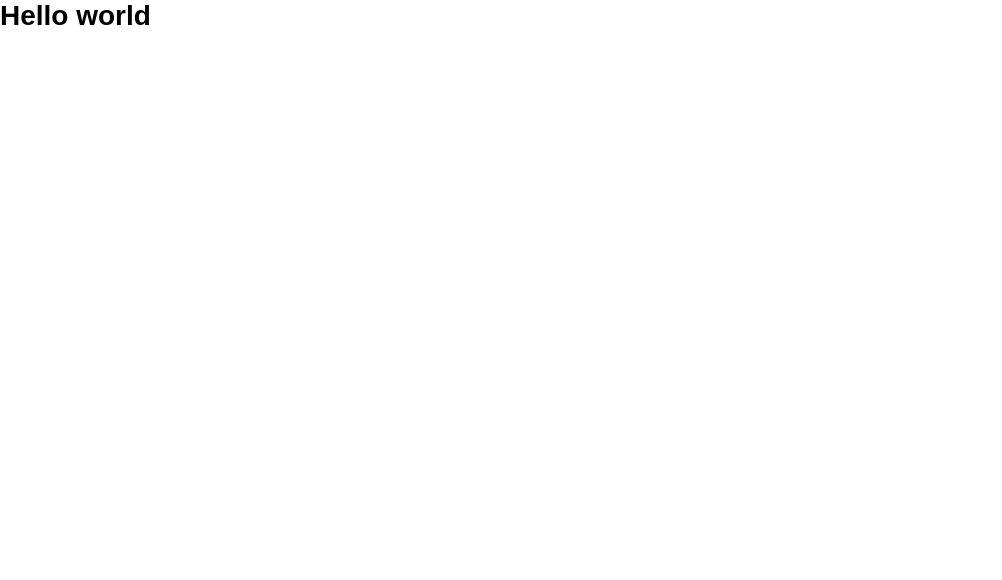
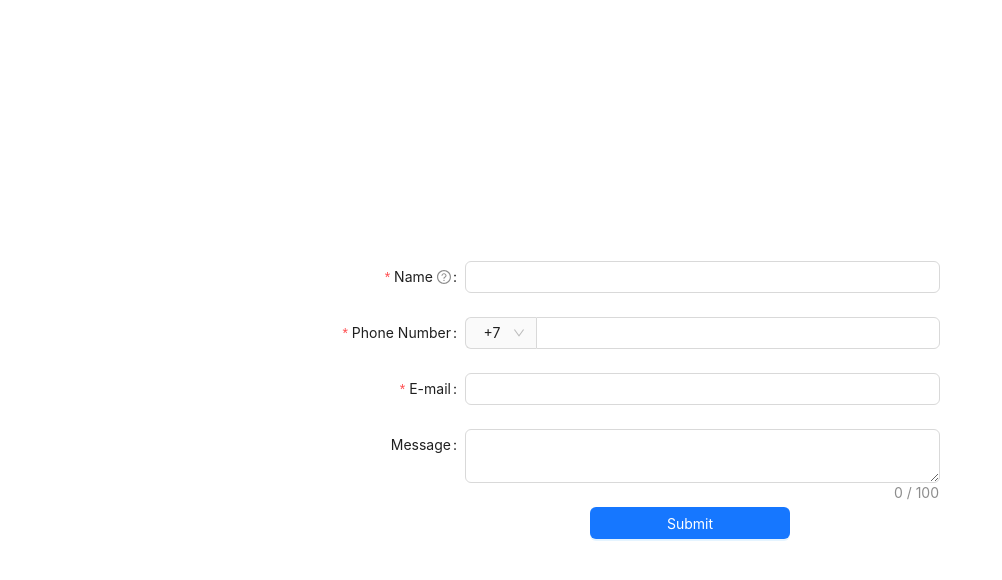
Before and after one commit to Fpsska/React-Bitrix-Form, a React (Create React App) app: page / in a window 1280 px wide. Shown: the top 580 px of the page, without its empty margins (0-1002 px from the left). Built offline with nearby package versions, Linux system fonts and the light colour scheme.

Commit message:
feat: create FeedbackForm.tsx component, header, footer markup, use in App.tsx & styles for main, container HTML-elmts

```diff
--- a/package.json
+++ b/package.json
@@ -3,7 +3,6 @@
   "author": "Fpsska",
   "version": "0.1.0",
   "private": true,
-  "homepage": "https://Fpsska.github.io/REPO",
   "dependencies": {
     "@reduxjs/toolkit": "^1.9.1",
     "@testing-library/jest-dom": "^5.16.5",
--- a/src/assets/styles/style.scss
+++ b/src/assets/styles/style.scss
@@ -11,3 +11,27 @@ body {
     height: 100%;
     overflow: hidden;
 }
+
+#root {
+    height: 100%;
+}
+
+.App {
+    height: 100%;
+}
+
+.main {
+    height: 100%;
+    flex: 1 1 auto;
+}
+
+.container {
+    max-width: 620px;
+    margin: 0 auto;
+    padding: 0 10px;
+    height: 100%;
+
+    display: flex;
+    flex-direction: column;
+    justify-content: center;
+}
--- a/src/components/App/App.tsx
+++ b/src/components/App/App.tsx
@@ -1,4 +1,6 @@
 import React from 'react';
+
+import FeedbackForm from '../Form/Form';
 
 import './App.css';
 import '../../assets/styles/_reset.scss';
@@ -9,7 +11,13 @@ import '../../assets/styles/style.scss';
 const App: React.FC = () => {
     return (
         <div className="App">
-            <h1 style={{ color: '#000' }}>Hello world</h1>
+            <header className="header"></header>
+            <main className="main">
+                <div className="container">
+                    <FeedbackForm />
+                </div>
+            </main>
+            <footer className="footer"></footer>
         </div>
     );
 };
--- /dev/null
+++ b/src/components/Form/Form.tsx
@@ -0,0 +1,135 @@
+import React from 'react';
+
+import { Button, Form, Input, Select } from 'antd';
+import { Col, Row } from 'antd/es/grid';
+
+import './form.scss';
+
+// /. imports
+
+const FeedbackForm: React.FC = () => {
+    const [form] = Form.useForm();
+
+    const { Option } = Select;
+
+    // /. hooks
+
+    const onFinish = (values: any) => {
+        console.log('Received values of form: ', values);
+    };
+
+    const formItemLayout = {
+        labelCol: {
+            xs: { span: 12 },
+            sm: { span: 5 }
+        },
+        wrapperCol: {
+            xs: { span: 12 },
+            sm: { span: 19 }
+        }
+    };
+
+    const prefixSelector = (
+        <Form.Item
+            name="prefix"
+            noStyle
+        >
+            <Select style={{ width: 70 }}>
+                <Option value="7">+7</Option>
+                <Option value="87">+87</Option>
+            </Select>
+        </Form.Item>
+    );
+
+    return (
+        <Form
+            className="form"
+            {...formItemLayout}
+            form={form}
+            name="feedback"
+            onFinish={onFinish}
+            initialValues={{
+                prefix: '7'
+            }}
+            scrollToFirstError
+        >
+            <Form.Item
+                name="name"
+                label="Name"
+                tooltip="What do you want others to call you?"
+                rules={[
+                    {
+                        required: true,
+                        whitespace: true,
+                        message: 'Please input your name!'
+                    }
+                ]}
+            >
+                <Input />
+            </Form.Item>
+
+            <Form.Item
+                name="phone"
+                label="Phone Number"
+                rules={[
+                    {
+                        required: true,
+                        message: 'Please input your phone number!'
+                    }
+                ]}
+            >
+                <Input
+                    addonBefore={prefixSelector}
+                    style={{ width: '100%' }}
+                />
+            </Form.Item>
+
+            <Form.Item
+                name="email"
+                label="E-mail"
+                rules={[
+                    {
+                        type: 'email',
+                        message: 'The input is not valid E-mail!'
+                    },
+                    {
+                        required: true,
+                        message: 'Please input your E-mail!'
+                    }
+                ]}
+            >
+                <Input />
+            </Form.Item>
+
+            <Form.Item
+                name="message"
+                label="Message"
+                rules={[
+                    { required: false, message: 'Please input your Message' }
+                ]}
+            >
+                <Input.TextArea
+                    showCount
+                    maxLength={100}
+                />
+            </Form.Item>
+
+            <Row>
+                <Col
+                    xs={{ span: 24, offset: 0 }}
+                    sm={{ span: 8, offset: 10 }}
+                >
+                    <Button
+                        htmlType="submit"
+                        type="primary"
+                        style={{ width: '100%' }}
+                    >
+                        Submit
+                    </Button>
+                </Col>
+            </Row>
+        </Form>
+    );
+};
+
+export default FeedbackForm;
```
Also changed, not shown: src/components/Form/form.scss (added).
